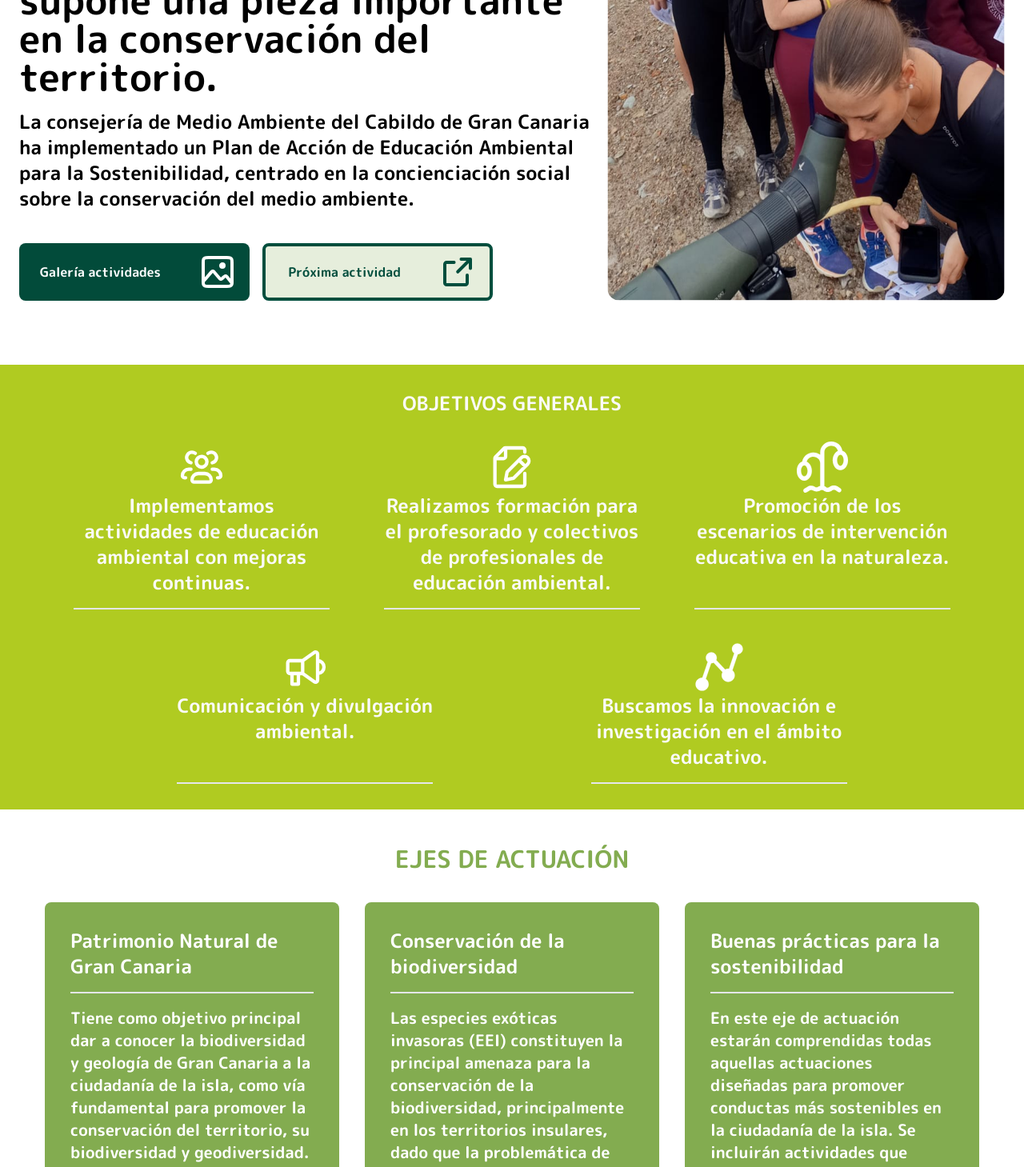
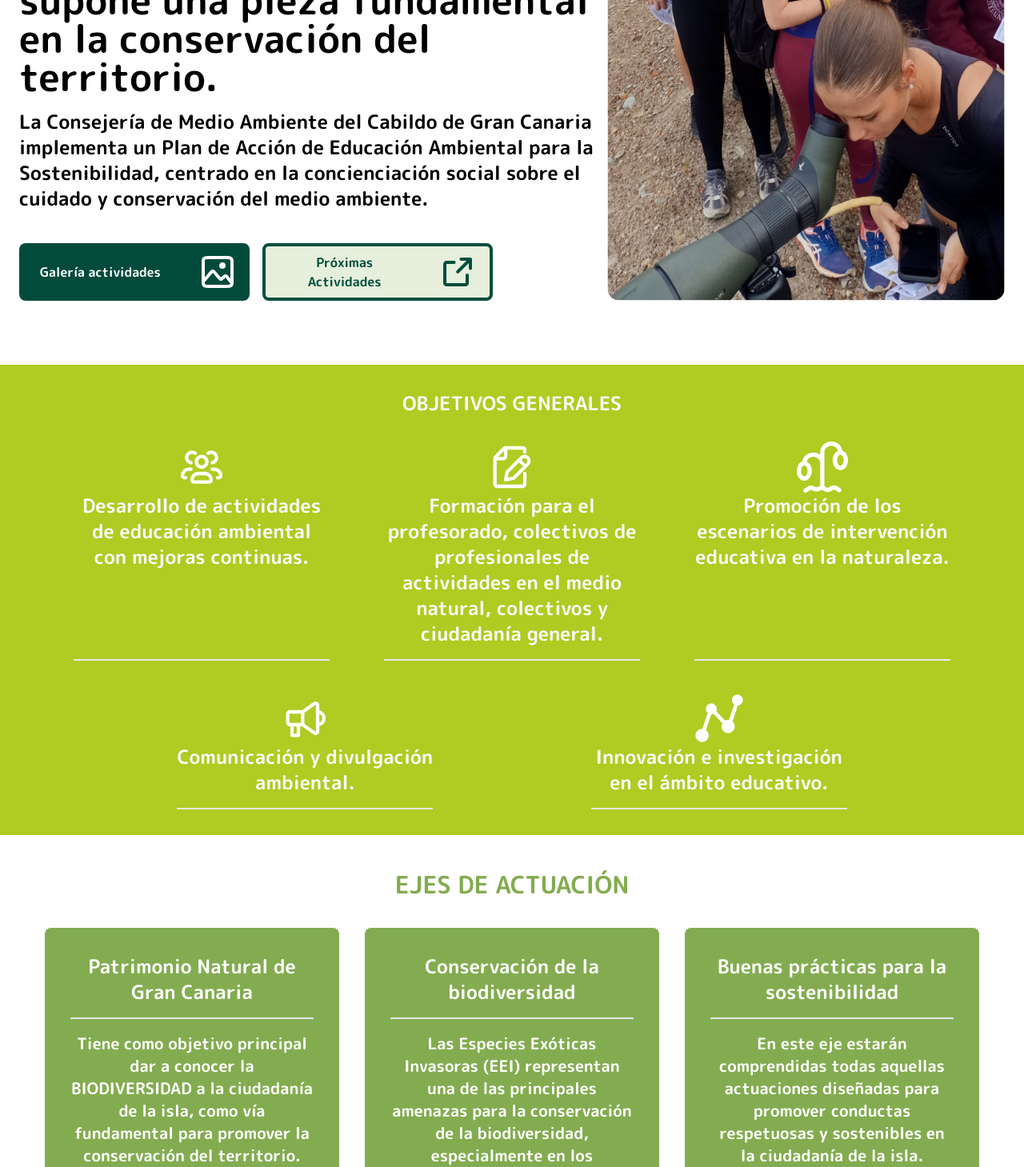
Before and after one commit to zixiong-gesplan/educa-ecoisla, a Next.js app: page / in a window 1280 px wide. Shown: the part 300-1759 px from the top of the page at 80% size. Built offline with nearby package versions, Linux system fonts and the light colour scheme.

Commit message:
Some changes

```diff
--- a/app/components/Card.tsx
+++ b/app/components/Card.tsx
@@ -3,12 +3,11 @@ export const Card = ({ title, description }: { title: string, description: strin
 						sm:min-w-[200px] min-w-[300px]
                          border-custom-light-bg border-2 md:border-none hidden md:block">
     <div className="md:border-b-2 md:pb-4 mb-0 md:mb-4">
-      <h3 className="text-lg sm:text-2xl">
+      <h3 className="text-lg sm:text-2xl text-center">
         {title}
       </h3>
     </div>
-    <p className="text-xl ">
-      {description}
+    <p className="text-xl text-center" dangerouslySetInnerHTML={{ __html: description }}>
     </p>
   </div>
 }
--- a/app/sections/03-hero.tsx
+++ b/app/sections/03-hero.tsx
@@ -8,9 +8,9 @@ export const Hero = () => {
 		<section data-testid="hero" id="inicio">
 			<div className="grid max-w-screen-xl px-0 sm:px-2 py-8 mx-4 lg:gap-8 xl:gap-0 lg:py-16 xl:grid-cols-12">
 				<div className="mr-auto place-self-center xl:col-span-7">
-					<h2 className="mb-4 text-2xl sm:text-5xl dark:text-black font-bold">La educación ambiental supone una pieza importante en la conservación del territorio.</h2>
-					<p className="text-lg sm:text-2xl dark:text-black">La consejería de Medio Ambiente del Cabildo de Gran Canaria ha implementado un Plan de Acción de Educación Ambiental
-						para la Sostenibilidad, centrado en la concienciación social sobre la conservación del medio ambiente.
+					<h2 className="mb-4 text-2xl sm:text-5xl dark:text-black font-bold">La educación ambiental supone una pieza fundamental en la conservación del territorio.</h2>
+					<p className="text-lg sm:text-2xl dark:text-black">La Consejería de Medio Ambiente del Cabildo de Gran Canaria implementa un Plan de Acción de Educación
+						Ambiental para la Sostenibilidad, centrado en la concienciación social sobre el cuidado y conservación del medio ambiente.
 					</p>
 					<div className="flex mt-10 sm:w-5/6 flex-row justify-start gap-2 sm:gap-3 md:gap-4" >
 
@@ -22,7 +22,7 @@ export const Hero = () => {
 						</ButtonDark>
 
 						<ButtonLight
-							content="Próxima actividad"
+							content="Próximas Actividades"
 							d={SVGCodes.ArrowUpRight}
 							href="https://docs.google.com/forms/d/e/1FAIpQLSfO3aylXbvJujHBKCc4Kr23IbtlyFnKiuugB5A1MGx93ioiYQ/closedform"
 						>
--- a/app/sections/04-objetives.tsx
+++ b/app/sections/04-objetives.tsx
@@ -8,13 +8,13 @@ export const Objetives = () => {
 				OBJETIVOS GENERALES
 			</h1>
 			<div className="flex flex-wrap	w-full justify-evenly gap-2 mx-auto max-w-screen-xl">
-				<Target text="Implementamos  actividades de educación ambiental con mejoras continuas.">
+				<Target text="Desarrollo de actividades de educación ambiental con mejoras continuas.">
 					<svg className="w-[64px] h-[64px] text-gray-800 dark:text-white" aria-hidden="true" xmlns="http://www.w3.org/2000/svg" width="24" height="24" fill="none" viewBox="0 0 24 24">
 						<path stroke="white" strokeLinecap="round" strokeWidth="1.6" d={SVGCodes.Group} />
 					</svg>
 
 				</Target>
-				<Target text="Realizamos formación para el profesorado y colectivos de profesionales de educación ambiental.">
+				<Target text="Formación para el profesorado, colectivos de profesionales de actividades en el medio natural, colectivos y ciudadanía general.">
 					<svg className="w-[64px] h-[64px] text-gray-800 dark:text-white" aria-hidden="true" xmlns="http://www.w3.org/2000/svg" width="24" height="24" fill="none" viewBox="0 0 24 24">
 						<path stroke="white" strokeLinecap="round" strokeLinejoin="round" strokeWidth="1.6" d={SVGCodes.Edit} />
 					</svg>
@@ -38,7 +38,7 @@ export const Objetives = () => {
 					</svg>
 
 				</Target>
-				<Target text="Buscamos la innovación e investigación en el ámbito educativo.">
+				<Target text="Innovación e investigación en el ámbito educativo.">
 					<svg
 						className="w-[64px] h-[64px] text-gray-800 dark:text-white" aria-hidden="true"
 						xmlns="http://www.w3.org/2000/svg"
--- a/app/sections/05-targets.tsx
+++ b/app/sections/05-targets.tsx
@@ -11,23 +11,21 @@ export const Targets = () => {
 
                 <Card
                     title="Patrimonio Natural de Gran Canaria"
-                    description="Tiene como objetivo principal dar a conocer la biodiversidad y geología de Gran Canaria a la
-                ciudadanía de la isla, como vía fundamental para promover la conservación del territorio,
-                su biodiversidad y geodiversidad."
+                    description="Tiene como objetivo principal dar a conocer la BIODIVERSIDAD a la ciudadanía de la isla,
+                    como vía fundamental para promover la conservación del territorio."
                 />
                 <Card
                     title="Conservación de la biodiversidad"
-                    description="Las especies exóticas invasoras (EEI) constituyen la principal amenaza para la conservación de
-                la biodiversidad, principalmente en los territorios insulares, dado que la problemática de estas
-                especies implica directamente a la sociedad, es primordial la concienciación de la ciudadanía
-                en relación con los problemas que ocasionan las EEI en la naturaleza."
+                    description="Las Especies Exóticas Invasoras (EEI)  representan una de las principales amenazas para la conservación de
+                    la biodiversidad, especialmente en los territorios insulares.<br />
+                    Dado que la problemática de estas especies implica directamente a la sociedad, resulta fundamental la concienciación de la ciudadanía sobre los impactos que  las EEI generan en los ecosistemas naturales."
                 />
                 <Card
                     title="Buenas prácticas para la sostenibilidad"
-                    description="En este eje de actuación estarán comprendidas todas aquellas actuaciones
-                diseñadas para promover conductas más sostenibles en la ciudadanía de la isla. Se incluirán
-                actividades que incentiven el consumo responsable de recursos, la eficiencia energética, la
-                separación de los residuos, etc."
+                    description="En este eje estarán comprendidas todas aquellas actuaciones diseñadas para promover conductas respetuosas
+                    y sostenibles en la ciudadanía de la isla.<br />
+                    Se incluirán actividades que incentiven el consumo responsable de recursos, la eficiencia energética, la separación de
+                    los residuos, etc."
                 />
 
             </div>
--- a/app/sections/06-tools.tsx
+++ b/app/sections/06-tools.tsx
@@ -38,8 +38,8 @@ export const Tools = () => {
 				<div className="w-full xl:w-2/3">
 					<h3 className="text-2xl sm:text-3xl text-custom-light-bg">Divulgación ambiental</h3>
 					<p className="border-b-2 border-custom-light-bg py-4 text-lg sm:text-xl dark:text-black">
-						Mediante el que se elaboran materiales divulgativos, promoviendo la difusión
-						de contenidos para el fomento de la concienciación social en determinados ámbitos.
+						Mediante este proceso se elaboran materiales divulgativos que promuevan la difusión de contenidos orientados a fomentar la
+						concienciación social sobre temas ambientales en ámbitos específicos.
 					</p>
 					<ul className="mt-4 flex flex-col gap-4 dark:text-black">
 						<li className="flex gap-2"> <SVGTicket /> Materiales divulgativos</li>
--- a/app/sections/07-actions.tsx
+++ b/app/sections/07-actions.tsx
@@ -11,13 +11,12 @@ export const Actions = () => {
 
 			<div className="grid grid-cols-3 lg:grid-cols-4 gap-3 xl:gap-12 dark:text-black">
 
-				<ActivityTarget size={250} text="Talleres en aula" />
-				<ActivityTarget size={250} text="Salidas al campo" />
-				<ActivityTarget size={250} text="Rutas al campo" />
-				<ActivityTarget size={250} text="Ferias" />
-				<ActivityTarget size={250} text="Colaboraciones" />
+				<ActivityTarget size={300} text="Talleres en aula" />
+				<ActivityTarget size={300} text="Rutas de campo interpretadas" />
+				<ActivityTarget size={300} text="Ferias y enventos" />
+				<ActivityTarget size={300} text="Colaboraciones" />
 
-				<MoreActivities text="Más actividades" />
+				{/* <MoreActivities text="Más actividades" /> */}
 
 			</div>
 
--- a/app/sections/08-collaborations.tsx
+++ b/app/sections/08-collaborations.tsx
@@ -7,7 +7,7 @@ export const Collaborations = () => {
 	return (
 		<section data-testid="collaborations" className="mx-4 max-w-screen-xl w-full mb-4">
 
-			<h3 className="w-full mb-6 md:mb-10 text-xl sm:text-2xl text-center text-black font-extrabold">EN COLABORACIÓN DE</h3>
+			<h3 className="w-full mb-6 md:mb-10 text-xl sm:text-2xl text-center text-black font-extrabold">EN COLABORACIÓN</h3>
 
 			<div className="flex flex-col lg:flex-row flex-wrap justify-around items-center w-full">
 				<div className="flex flex-col justify-center items-center w-1/2  mb-6">
```
Also changed, not shown: public/Gesplan-logo.jpg (added), public/logo_gesplan.png.
